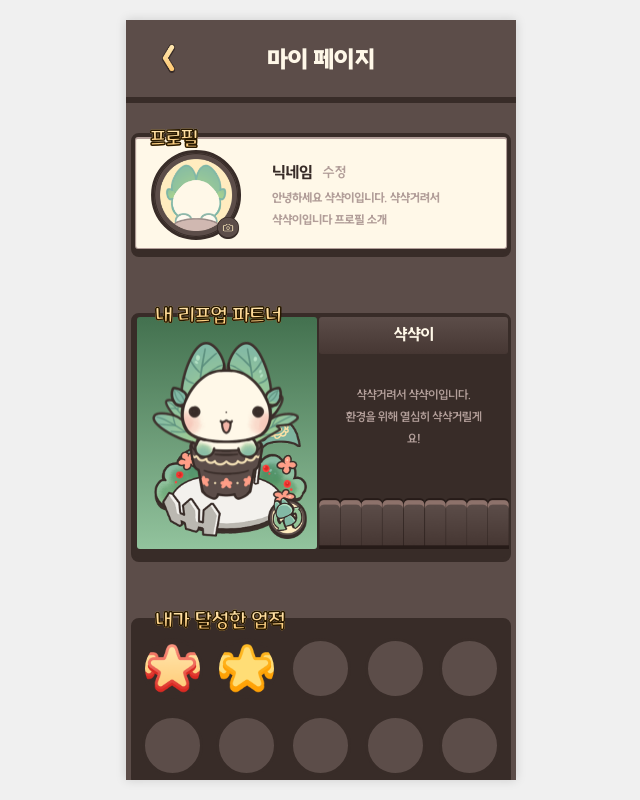
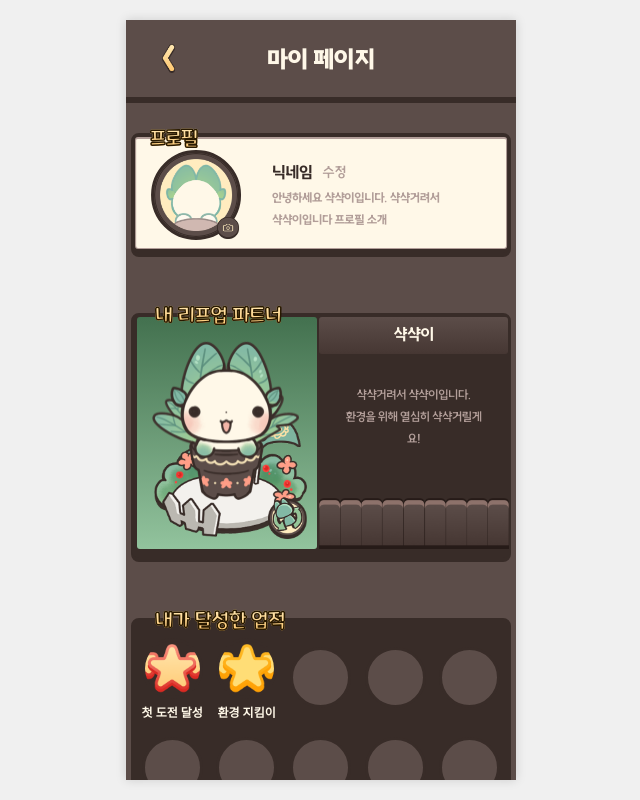
Before and after one commit to Baetato/2025_SEASONTHON_TEAM_59_FE, a React (Vite) app: page /my-page in a window 1280 px wide. Shown: the whole page, without its empty margins (319-959 px from the left). Built offline with nearby package versions, Linux system fonts and the light colour scheme; sample sign-in values are in the browser's storage; a web font is replaced by a local one.

Commit message:
feat(mypage-bottom): 업적 및 환경보호 수정

```diff
--- a/src/components/achievement.jsx
+++ b/src/components/achievement.jsx
@@ -5,20 +5,24 @@ import leafIcon from "../assets/rank2-star.png"; // 업적 아이콘 예시
 
 export default function Achievement({ icon, title }) {
   return (
-    <AchievementWrapper title={title}>
+    <AchievementWrapper>
       {icon ? (
         <AchievementIcon src={icon} alt={title} />
       ) : (
         <EmptyAchievement />
       )}
+      <AchievementTitle>{title || " "}</AchievementTitle>
     </AchievementWrapper>
   );
 }
 
+
 const AchievementWrapper = styled.div`
   display: flex;
+  flex-direction: column;
   justify-content: center;
   align-items: center;
+  gap: 4px; /* 아이콘과 텍스트 간격 */
 `;
 
 const AchievementIcon = styled.img`
@@ -37,3 +41,14 @@ const EmptyAchievement = styled.div`
   border: 3px solid #382C28;
   background: #5C4D49;
 `;
+
+const AchievementTitle = styled.div`
+  font-size: 12px;
+  font-weight: 600;
+  color: #fff8e8; /* 기존 텍스트 컬러 스타일에 맞춰 조정 */
+  text-align: center;
+  max-width: 70px;
+  white-space: nowrap;
+  overflow: hidden;
+  text-overflow: ellipsis; /* 제목이 길면 ... 처리 */
+`;
--- a/src/components/envProtectEffect.jsx
+++ b/src/components/envProtectEffect.jsx
@@ -1,22 +1,20 @@
 import styled from "styled-components";
 import ChallengeBtn from "../assets/ChallengeBtn.png";
 
-export default function EnvProtectEffect() {
+export default function EnvProtectEffect({ effects }) {
   return (
     <EffectContainer>
-      <EffectItem>
-        <EffectBox src={ChallengeBtn} alt="챌린지 버튼" />
-        <EffectTextMain>13,636,364그루</EffectTextMain>
-        <EffectTextSub>나무 심기와 동일한 효과</EffectTextSub>
-      </EffectItem>
-      <EffectItem>
-        <EffectBox src={ChallengeBtn} alt="챌린지 버튼" />
-        <EffectTextMain>13,636,364그루</EffectTextMain>
-        <EffectTextSub>나무 심기와 동일한 효과</EffectTextSub>
-      </EffectItem>
+      {effects.map((effect, index) => (
+        <EffectItem key={index}>
+          <EffectBox src={ChallengeBtn} alt="챌린지 버튼" />
+          <EffectTextMain>{effect.title}</EffectTextMain>
+          <EffectTextSub>{effect.content}</EffectTextSub>
+        </EffectItem>
+      ))}
     </EffectContainer>
   );
 }
+
 
 const EffectContainer = styled.div`
   width: 373px;
--- a/src/pages/myPage.jsx
+++ b/src/pages/myPage.jsx
@@ -74,7 +74,7 @@ export default function MyPage() {
           </ContainerBackGround>
 
           {/* 업적 섹션 */}
-          <ContainerBackGround $height="165px">
+          <ContainerBackGround $height="200px">
             {/* 업적들을 여기에 나열할건데 한줄에 5씩 보여주고 총 2줄로 보여줄 예정 */}
             <Title $top={"-19px"} $left={"14px"}>내가 달성한 업적</Title>
             <Grid>
@@ -88,7 +88,12 @@ export default function MyPage() {
             </Grid>
           </ContainerBackGround>
           <CarbonText>대단해요! 지금까지 ___ kgCO₂eq 절약했어요!</CarbonText>
-          <EnvProtectEffect />
+          <EnvProtectEffect
+            effects={[
+              { title: "13,636,364그루", content: "나무 심기와 동일한 효과" },
+              { title: "65,217대", content: "자동차 1년간 운행 저감 효과" },
+            ]}
+          />
         </Content>
       </Container>
     );
@@ -194,6 +199,13 @@ const CameraButton = styled.img`
   height: 22px;
   display: flex;
   cursor: pointer;
+  /* 부드러운 변환 */
+  transition: transform 0.2s ease;
+
+  &:hover,
+  &:focus-visible {
+    transform: translateY(-3px) scale(1.06);
+  }
 `;
 
 const NicknameContainer = styled.div`
@@ -224,6 +236,13 @@ const ProfileAction = styled.div`
   font-size: 14px;
   font-weight: 700;
   cursor: pointer;
+
+  transition: color 0.2s ease;
+
+  &:hover,
+  &:focus-visible {
+    color: #8C7A75; /* 조금 더 진한 색상 */
+  }
 `;
 
 const ProfileInfo = styled.div`
```
